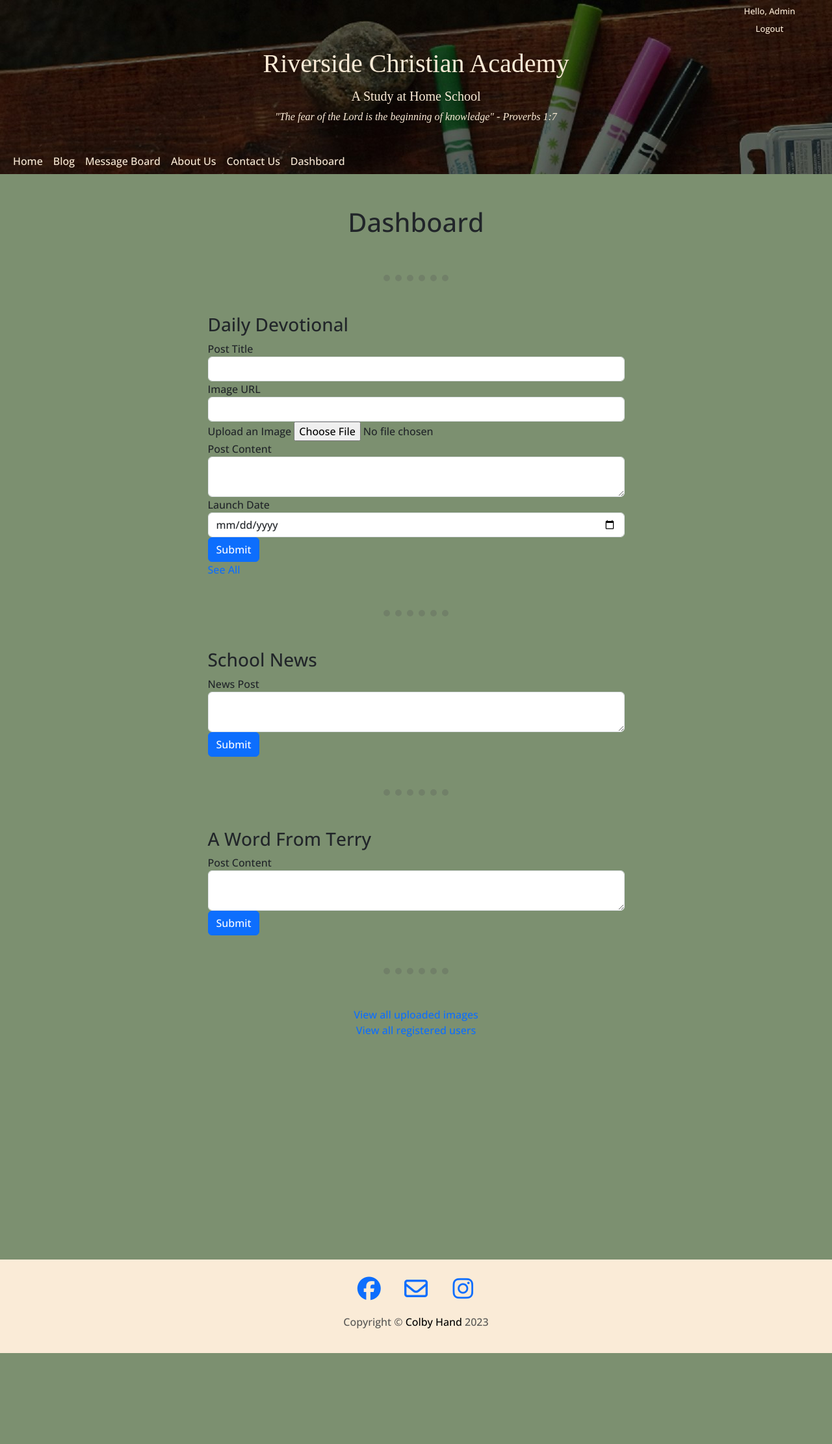
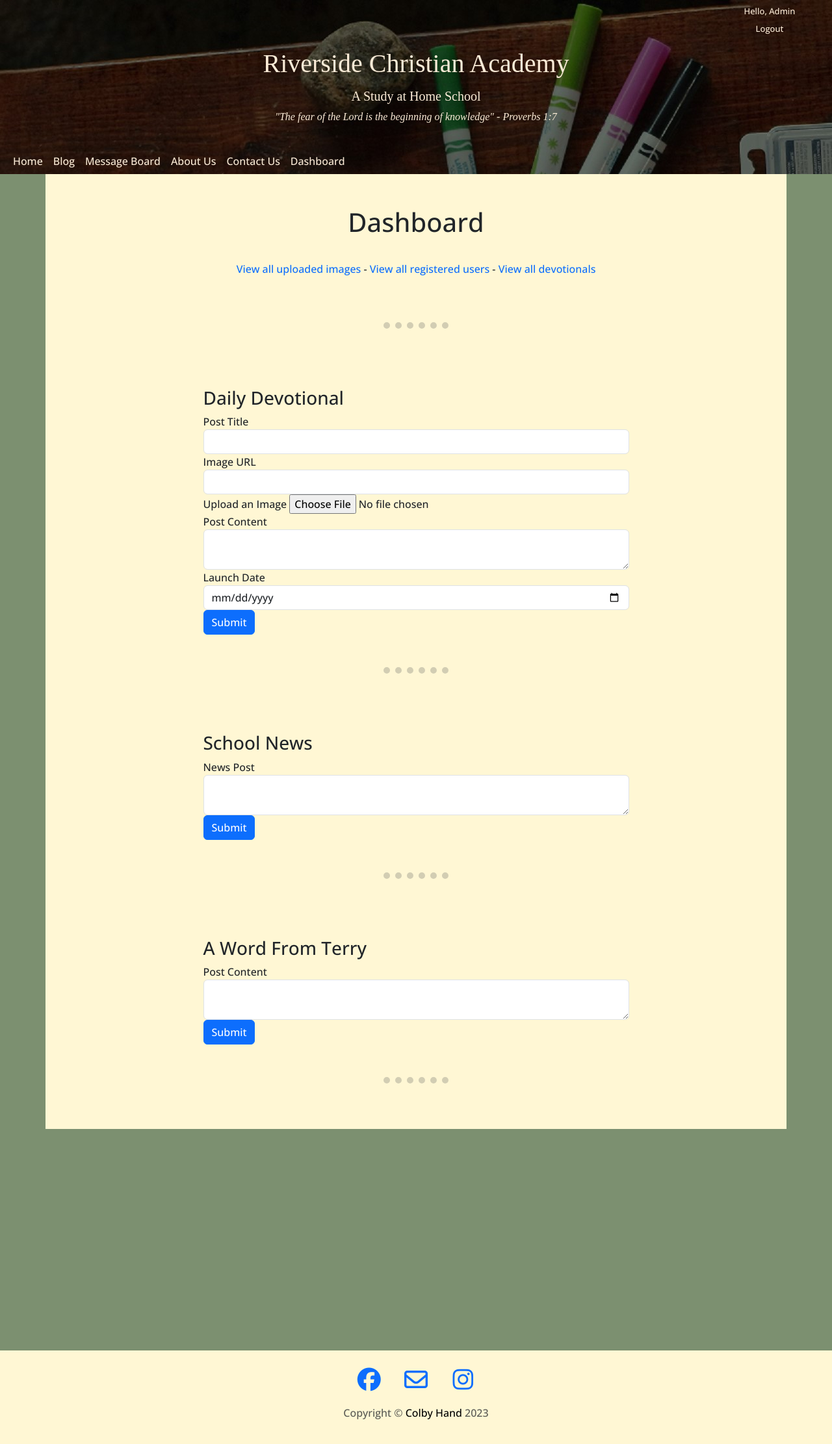
Before and after one commit to Darkmatter789/fictional-pancake, a Flask app: page /dashboard in a window 1280 px wide. Shown: the whole page at 65% size. Before the commit the page ends 2083 px from the top, so only its background shows below. Run offline with Flask 3, Linux system fonts and the light colour scheme; a user stored in the database is signed in; some libraries are stand-ins or nearby versions; some web fonts are replaced.

Commit message:
adjusted CSS styling and bug fixes

```diff
--- a/static/CSS/styles.css
+++ b/static/CSS/styles.css
@@ -43,13 +43,21 @@ footer {
   border-color: transparent !important;
 }
 
+
+.container {
+    background-color: #FFF7D4;
+    /* background-color: #FFEEB3; */
+    padding: 20px 0px;
+}
+
+
 .list-item {
     color: black;
 }
 
 
 .list-item:hover {
-    color: antiquewhite;
+    color: rgb(61, 61, 60);
 }
 
 
@@ -158,7 +166,7 @@ header {
 
 
 .post-title:hover {
-    color: antiquewhite;
+    color: rgb(131, 131, 129);
 }
 
 
@@ -205,7 +213,8 @@ header {
 
 
 .footer {
-    background-color: antiquewhite;
+    background-color: #FFF7D4;
+    /* background-color: #FFEEB3; */
     padding-bottom: 20px;
 }
 
--- a/templates/contact.html
+++ b/templates/contact.html
@@ -1,6 +1,7 @@
 {% include "header.html" %}
 {% import "bootstrap/wtf.html" as wtf %}
 
+<div class="container">
     <h1>Contact Us</h1>
     <div class="contact-title">
         <h2>Send Us a Message</h2>
@@ -15,5 +16,5 @@
     <div class="col-lg-3 col-md-4 col-sm-5 mx-auto content">
         {{ wtf.quick_form(form, novalidate=True, button_map={"submit": "primary"}) }}
     </div>
-
+</div>
 {% include "footer.html" %}
--- a/templates/dashboard.html
+++ b/templates/dashboard.html
@@ -6,6 +6,13 @@
         <div class="col-lg-8 col-md-10 mx-auto">
             <div class="page-heading">
                 <h1>Dashboard</h1>
+                <div class="dashboard container">
+                    <div class="row">
+                        <span>
+                        <a href="{{url_for('view_images')}}">View all uploaded images</a> - <a href="{{url_for('users')}}">View all registered users</a> - <a href="{{url_for('all_devotionals')}}">View all devotionals</a>
+                        </span>
+                    </div>
+                </div>
                 <hr>
             </div>
         </div>
@@ -18,11 +25,11 @@
             {{ ckeditor.load() }}
             {{ ckeditor.config(name='body') }}
             {{ wtf.quick_form(dev_form, novalidate=True, button_map={"submit": "primary"}) }}
-            <a href="{{url_for('all_devotionals')}}">See All</a>
         </div>
     </div>
+    <hr>
 </div>
-<hr>
+
 <div class="dashboard container">
     <div class="row">
         <div class="col-lg-7 col-md-7 col-sm-6 col-xs-6 mx-auto content">
@@ -32,8 +39,9 @@
             {{ wtf.quick_form(news_form, novalidate=True, button_map={"submit": "primary"}) }}
         </div>
     </div>
+    <hr>
 </div>
-<hr>
+
 <div class="dashboard container">
     <div class="row">
         <div class="col-lg-7 col-md-7 col-sm-6 col-xs-6 mx-auto content">
@@ -43,17 +51,7 @@
             {{ wtf.quick_form(word_form, novalidate=True, button_map={"submit": "primary"}) }}
         </div>
     </div>
-</div>
-<hr>
-<div class="dashboard container">
-    <div class="row">
-        <a href="{{url_for('view_images')}}">View all uploaded images</a>
-    </div>
-</div>
-<div class="dashboard container">
-    <div class="row">
-        <a href="{{url_for('users')}}">View all registered users</a>
-    </div>
+    <hr>
 </div>
 
 {% include "footer.html" %}
--- a/templates/footer.html
+++ b/templates/footer.html
@@ -25,7 +25,7 @@
               </a>
             </li>
           </ul>
-          <p class="copyright text-muted">Copyright &copy; <a href="https://github.com/Darkmatter789" style="text-decoration: none;" id="name">Colby Hand</a> 2023</p>
+          <p class="copyright text-muted">Copyright &copy; <a href="https://github.com/Darkmatter789" id="name">Colby Hand</a> 2023</p>
         </div>
       </div>
     </div>
--- a/templates/images.html
+++ b/templates/images.html
@@ -6,7 +6,10 @@
             <h1>Uploaded images</h1>
             <hr>
             {% for image in images %}
-            <img class="img-fluid" src="../static/uploads/{{image}}" alt="{{image}}">{{image}}<a style="color: red;" href="{{url_for('delete_image', filename=image) }}">✘</a></li>
+            <div>
+                <img class="img-fluid" src="../static/uploads/{{image}}" alt="{{image}}">
+            </div>
+            {{image}}<a style="color: red;" href="{{url_for('delete_image', filename=image) }}">✘</a>
             <hr>
             {% endfor %}
         </div>
--- a/templates/index.html
+++ b/templates/index.html
@@ -13,8 +13,9 @@
             {% endif %}
         {% endfor %}
     </div>
+    <hr>
 </div>
-<hr>
+
 
 <div class="container col-lg-8 col-md-10 mx-auto">
     <div class="section">
@@ -30,9 +31,10 @@
             {% endfor %}
         </ul>
     </div>
+    <hr>
 </div>
 
-<hr>
+
 <div class="container col-lg-8 col-md-10 mx-auto">
     <div class="section">
         <h1>A word from Terry</h1>
--- a/templates/users.html
+++ b/templates/users.html
@@ -1,5 +1,7 @@
 {% include "header.html" %}
 
+
+<div class="container">
     <h1>Registered Users</h1>
     <div class="all_users">
         <h5>Name - Email Address</h5>
@@ -7,5 +9,6 @@
         <li><a class="list-item" href="">{{ user.name }} - {{ user.email }}<a style="color: red;" href="{{url_for('delete_user', user_id=user.id) }}">✘</a></li>
         {% endfor %}
     </div>
+</div>
 
 {% include "footer.html" %}
```
Also changed, not shown: templates/devotionals.html (+7 -5 lines), instance/RCA-Users.db, 1 other file. Lines whose indentation alone changed are shown as unchanged.
